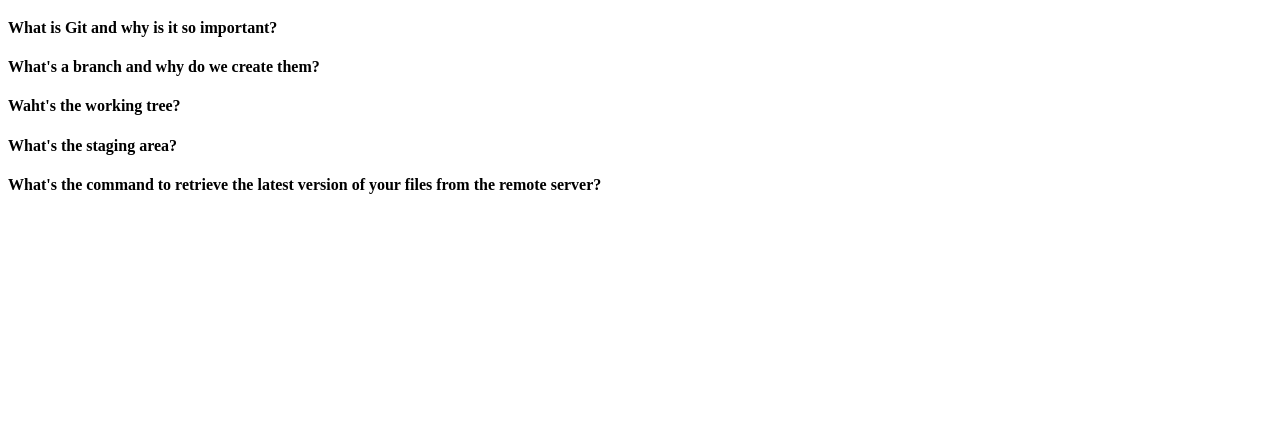
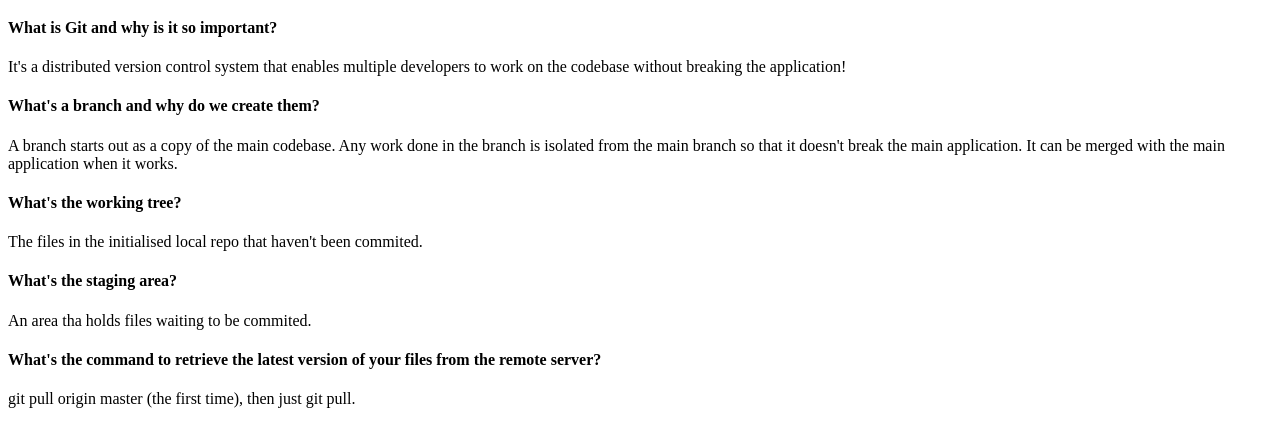
Before and after one commit to matt-j-e/git-adventure, a plain HTML site: page index.html in a window 1280 px wide. Shown: the part 61-508 px from the top of the page. Drawn offline with Linux system fonts and the light colour scheme.

Commit message:
added answers

```diff
--- a/index.html
+++ b/index.html
@@ -8,9 +8,14 @@
 <body>
   <h1>Git Quiz</h1>
   <h4>What is Git and why is it so important?</h4>
+  <p>It's a distributed version control system that enables multiple developers to work on the codebase without breaking the application!</p>
   <h4>What's a branch and why do we create them?</h4>
-  <h4>Waht's the working tree?</h4>
+  <p>A branch starts out as a copy of the main codebase. Any work done in the branch is isolated from the main branch so that it doesn't break the main application. It can be merged with the main application when it works.</p>
+  <h4>What's the working tree?</h4>
+  <p>The files in the initialised local repo that haven't been commited.</p>
   <h4>What's the staging area?</h4>
+  <p>An area tha holds files waiting to be commited.</p>
   <h4>What's the command to retrieve the latest version of your files from the remote server?</h4>
+  <p>git pull origin master (the first time), then just git pull.</p>
 </body>
 </html>
```
